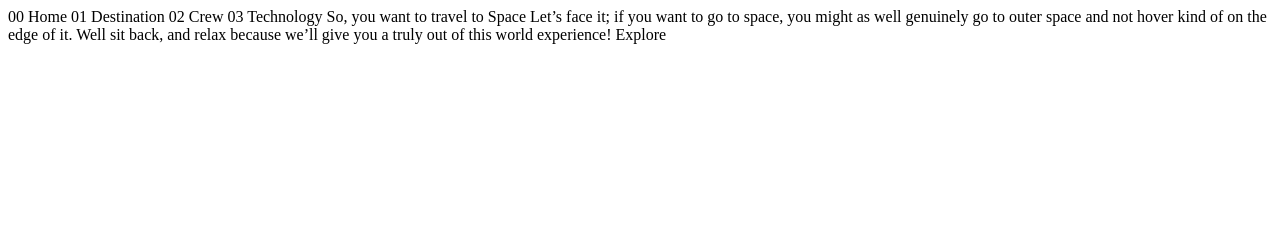
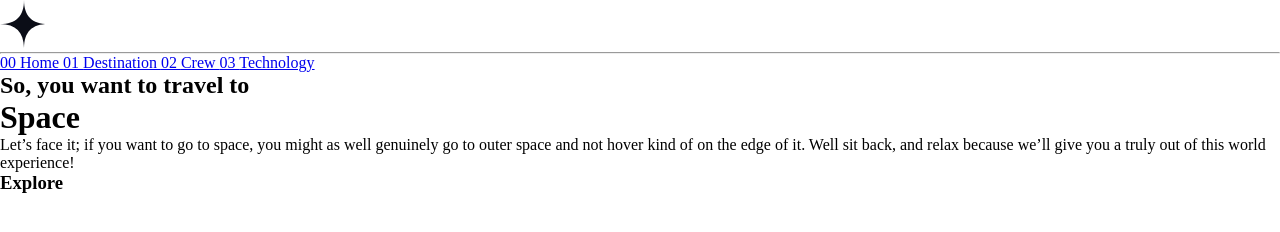
Before and after one commit to OkeraM/Space-tourism-multi-page-website, a plain HTML site: page starter-code/index.html in a window 1280 px wide. Drawn offline with Linux system fonts and the light colour scheme.

Commit message:
first commit

```diff
--- a/starter-code/index.html
+++ b/starter-code/index.html
@@ -8,20 +8,58 @@
 
   <title>Frontend Mentor | Space tourism website</title>
 </head>
+
 <body>
 
-  00 Home
-  01 Destination
-  02 Crew
-  03 Technology
+  <header>
 
-  So, you want to travel to
-  Space
-  Let’s face it; if you want to go to space, you might as well genuinely go to
+  <img src="/starter-code/assets/shared/logo.svg">
+
+  <hr>
+
+  <div class="header-right">
+
+  <a href="#"> <span> 00 </span> Home </a>
+  <a href="#"> <span> 01 </span> Destination </a>
+  <a href="#"> <span> 02 </span> Crew </a>
+  <a href="#"> <span> 03 </span> Technology </a>
+
+  </div>
+
+  </header>
+
+  <div class="container">
+
+  <div class="writing">
+
+  <h2> So, you want to travel to </h2>
+
+  <h1> Space </h1>
+
+  <p> Let’s face it; if you want to go to space, you might as well genuinely go to
   outer space and not hover kind of on the edge of it. Well sit back, and relax
-  because we’ll give you a truly out of this world experience!
+  because we’ll give you a truly out of this world experience! </p>
 
-  Explore
+  </div>
+
+  <div> <h3> Explore </h3> </div>
+
+  </div>
 
 </body>
+
+<style>
+
+  * {
+    margin: 0;
+    padding: 0;
+    box-sizing: border-box;
+  }
+
+  header {
+
+  }
+
+</style>
+
 </html>
```
Also changed, not shown: 1 other file.
